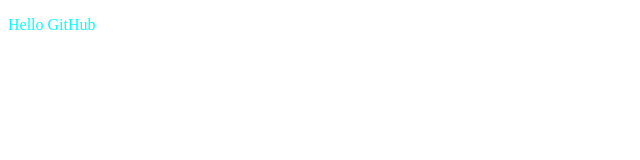
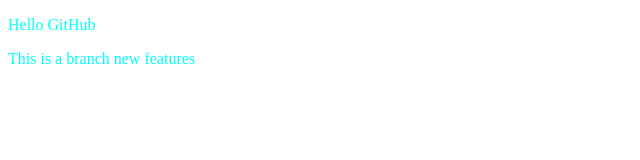
Before and after one commit to Manojnahak03/localrepo, a plain HTML site: page index.html in a window 1280 px wide. Shown: the whole page, without its empty margins (0-640 px from the left). Drawn offline with Linux system fonts and the light colour scheme.

Commit message:
Branch mai Update

```diff
--- a/index.html
+++ b/index.html
@@ -8,5 +8,6 @@
 </head>
 <body>
    <p>Hello GitHub</p>
+   <p>This is a branch new features</p>
 </body>
 </html>
```
